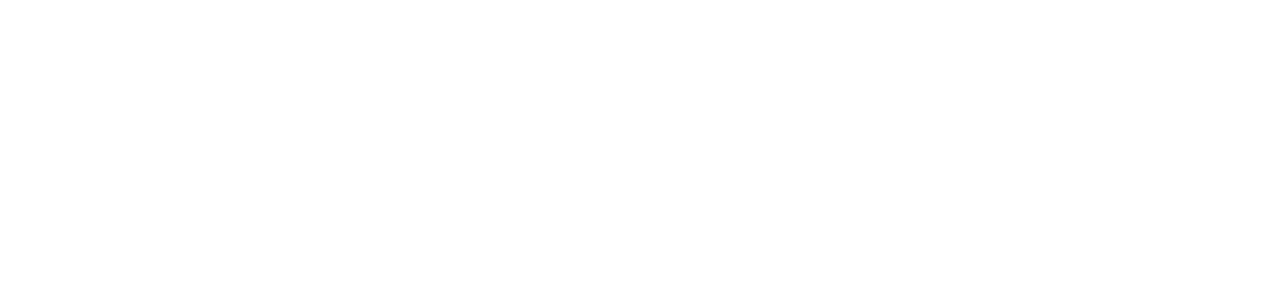
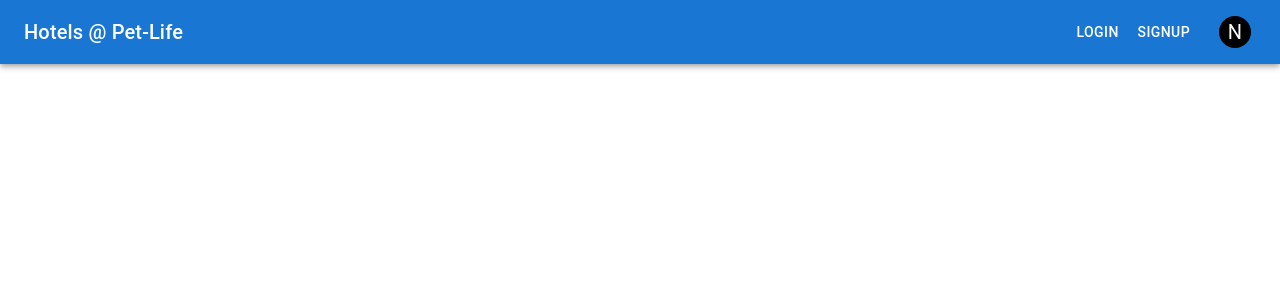
Before and after one commit to manu-karenite/Pet-Life, a React (Create React App) app in the folder client/: page / in a window 1280 px wide. Before the commit this address had no page. Shown: the top 300 px of the page. Built offline with nearby package versions, Linux system fonts and the light colour scheme.

Commit message:
Created Header for Hotels Section

```diff
--- a/client/package.json
+++ b/client/package.json
@@ -4,6 +4,10 @@
   "private": true,
   "dependencies": {
     "@ant-design/icons": "^4.7.0",
+    "@emotion/react": "^11.7.1",
+    "@emotion/styled": "^11.6.0",
+    "@mui/icons-material": "^5.4.1",
+    "@mui/material": "^5.4.1",
     "@testing-library/jest-dom": "^5.16.2",
     "@testing-library/react": "^12.1.2",
     "@testing-library/user-event": "^13.5.0",
--- a/client/src/App.js
+++ b/client/src/App.js
@@ -2,13 +2,17 @@
 import { Routes, Route } from "react-router-dom";
 
 //importing only Hotels Routes
+import HotelAppBar from "./Components/AppBar/HotelAppBar.js";
 import RegisterHotel from "./Pages/Hotels/Register.js";
 function App() {
   return (
-    <Routes>
-      {/*Routes for Hotels Only*/}
-      <Route path="/hotel/register" exact element={<RegisterHotel />} />
-    </Routes>
+    <>
+      <HotelAppBar />
+      <Routes>
+        {/*Routes for Hotels Only*/}
+        <Route path="/hotel/register" exact element={<RegisterHotel />} />
+      </Routes>
+    </>
   );
 }
 
--- /dev/null
+++ b/client/src/Components/AppBar/HotelAppBar.js
@@ -0,0 +1,152 @@
+import * as React from "react";
+// import AppBar from "@mui/material/AppBar";
+// import Box from "@mui/material/Box";
+// import Toolbar from "@mui/material/Toolbar";
+// import Typography from "@mui/material/Typography";
+// import Button from "@mui/material/Button";
+// import IconButton from "@mui/material/IconButton";
+// import MenuIcon from "@mui/icons-material/Menu";
+
+// import Menu from "@mui/material/Menu";
+import { Link } from "react-router-dom";
+// import MenuItem from "@mui/material/MenuItem";
+// import ListItemIcon from "@mui/material/ListItemIcon";
+// import Divider from "@mui/material/Divider";
+import Settings from "@mui/icons-material/Settings";
+import { useState } from "react";
+import {
+  AppBar,
+  Tooltip,
+  Avatar,
+  Divider,
+  ListItemIcon,
+  MenuItem,
+  Box,
+  Toolbar,
+  Typography,
+  Button,
+  IconButton,
+  MenuIcon,
+  Menu,
+} from "@mui/material";
+import { PersonAdd, Logout } from "@mui/icons-material";
+const HotelAppBar = () => {
+  const [anchorEl, setAnchorEl] = useState(null);
+  const open = Boolean(anchorEl);
+  const handleClick = (event) => {
+    setAnchorEl(event.currentTarget);
+  };
+  const handleClose = () => {
+    setAnchorEl(null);
+  };
+  return (
+    <>
+      <Box sx={{ flexGrow: 1 }}>
+        <AppBar position="static">
+          <Toolbar>
+            {/* <IconButton
+            size="large"
+            edge="start"
+            color="inherit"
+            aria-label="menu"
+            sx={{ mr: 2 }}
+          >
+            <MenuIcon />
+          </IconButton> */}
+            <Typography variant="h6" component="div" sx={{ flexGrow: 1 }}>
+              Hotels @ Pet-Life
+            </Typography>
+            {/* <Button color="inherit">Login</Button>
+          <Button color="inherit">SignUp</Button> */}
+            <Button color="inherit">Login</Button>
+            <Button color="inherit">SignUp</Button>
+            <Tooltip title="Account settings">
+              <IconButton
+                onClick={handleClick}
+                size="small"
+                sx={{ ml: 2 }}
+                aria-controls={open ? "account-menu" : undefined}
+                aria-haspopup="true"
+                aria-expanded={open ? "true" : undefined}
+              >
+                <Avatar
+                  sx={{
+                    width: 32,
+                    height: 32,
+                    backgroundColor: "#000",
+                    color: "white",
+                  }}
+                >
+                  N
+                </Avatar>
+              </IconButton>
+            </Tooltip>
+          </Toolbar>
+        </AppBar>
+      </Box>
+      <Menu
+        anchorEl={anchorEl}
+        id="account-menu"
+        open={open}
+        onClose={handleClose}
+        onClick={handleClose}
+        PaperProps={{
+          elevation: 0,
+          sx: {
+            overflow: "visible",
+            filter: "drop-shadow(0px 2px 8px rgba(0,0,0,0.32))",
+            mt: 1.5,
+            "& .MuiAvatar-root": {
+              width: 32,
+              height: 32,
+              ml: -0.5,
+              mr: 1,
+            },
+            "&:before": {
+              content: '""',
+              display: "block",
+              position: "absolute",
+              top: 0,
+              right: 14,
+              width: 10,
+              height: 10,
+              bgcolor: "background.paper",
+              transform: "translateY(-50%) rotate(45deg)",
+              zIndex: 0,
+            },
+          },
+        }}
+        transformOrigin={{ horizontal: "right", vertical: "top" }}
+        anchorOrigin={{ horizontal: "right", vertical: "bottom" }}
+      >
+        <MenuItem>
+          <Avatar /> Profile
+        </MenuItem>
+        <MenuItem>
+          <Avatar /> My account
+        </MenuItem>
+        <Divider />
+        <MenuItem>
+          <ListItemIcon>
+            <PersonAdd fontSize="small" />
+          </ListItemIcon>
+          Add another account
+        </MenuItem>
+        <MenuItem>
+          <ListItemIcon>
+            <Settings fontSize="small" />
+          </ListItemIcon>
+          Settings
+        </MenuItem>
+        <MenuItem>
+          <ListItemIcon>
+            <Logout fontSize="small" />
+          </ListItemIcon>
+          Logout
+        </MenuItem>
+      </Menu>
+    </>
+  );
+};
+
+export default HotelAppBar;
```
Also changed, not shown: 1 other file (tests, documents, lock files or other folders).
